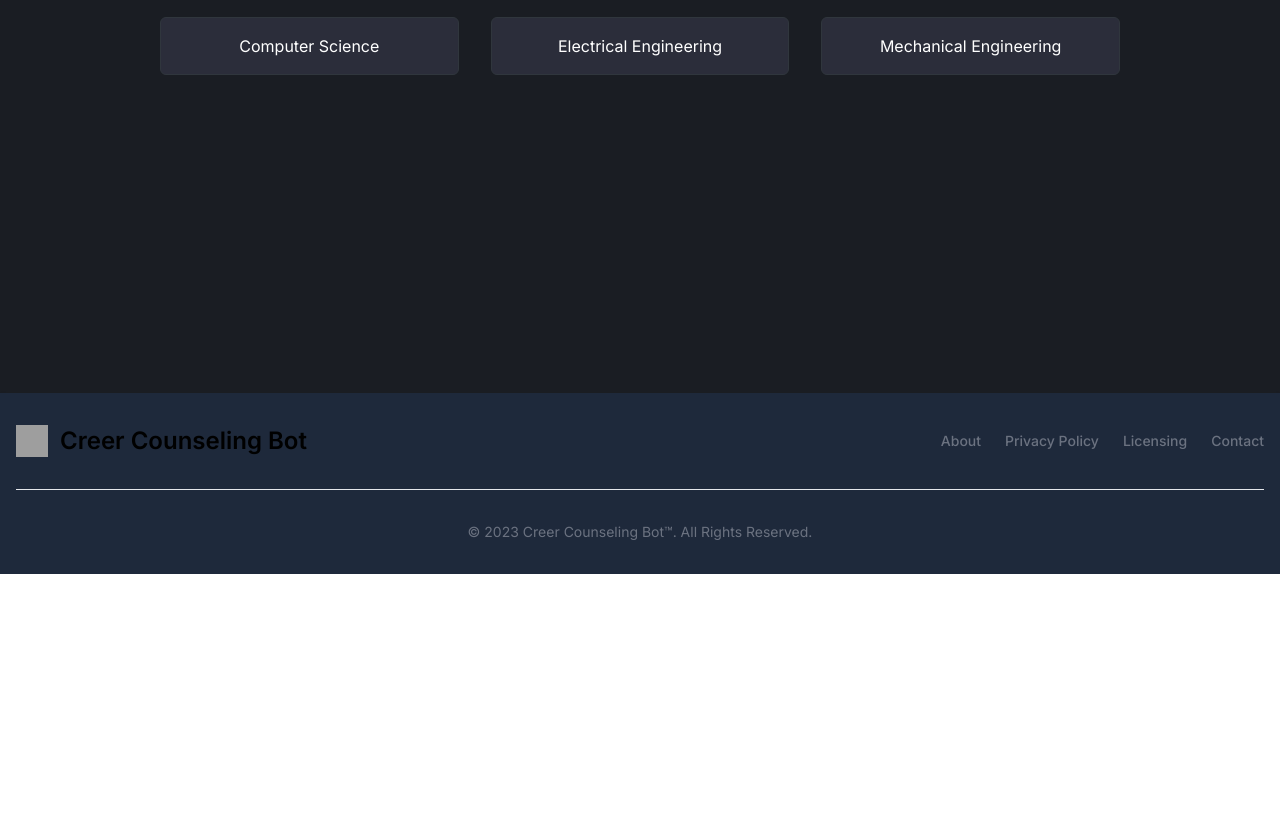
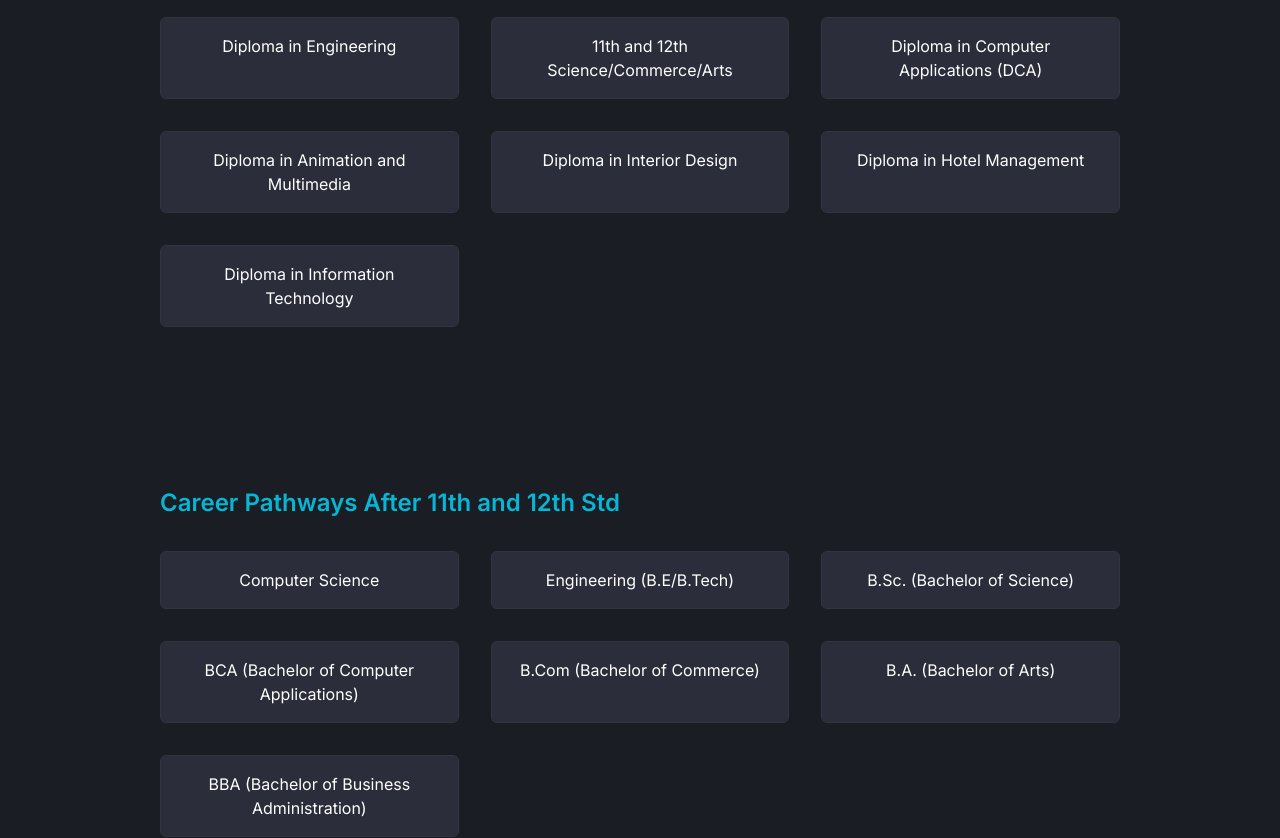
Before and after one commit to TechNodes2-0/careercounselingachatbot, a Next.js app in the folder careercounselingbot/: page /Pathways in a window 1280 px wide. Shown: the part 480-1318 px from the top of the page. Before the commit the page ends 1054 px from the top, so only its background shows below. Built offline with nearby package versions, Linux system fonts and the light colour scheme; no server answers; grey boxes are pictures that could not be loaded.

Commit message:
Update career pathways page

```diff
--- a/careercounselingbot/app/(root)/Pathways/page.jsx
+++ b/careercounselingbot/app/(root)/Pathways/page.jsx
@@ -5,13 +5,6 @@ const HeroSection = async () => {
   return (
     <div className="bg-[#1a1d23] min-h-screen text-white">
       <header className="py-20 text-center">
-        {/* <div className="bg-[#161b22] py-2 px-4 inline-block rounded-md">
-          <span className="text-blue-500">NEW</span> Announcing roadmaps for
-          teams.{" "}
-          <Link className="underline" href="#">
-            Learn more!
-          </Link>
-        </div> */}
         <h1 className="mb-4 text-5xl font-bold text-gradient">
           Career Pathways
         </h1>
@@ -23,7 +16,58 @@ const HeroSection = async () => {
       <section className="py-20">
         <div className="max-w-5xl px-8 mx-auto">
           <h2 className="mb-8 text-2xl font-semibold text-cyan-500">
-            B.Tech Pathways
+            Career Pathways After 10th Std
+          </h2>
+          <div className="grid grid-cols-3 gap-8">
+            <Link
+              className="block py-4 px-6 bg-[#2b2d3a] rounded-md text-center border border-[#30363d] hover:bg-[#30363d]"
+              href="/Pathways/ComputerScience"
+            >
+              Diploma in Engineering
+            </Link>
+            <Link
+              className="block py-4 px-6 bg-[#2b2d3a] rounded-md text-center border border-[#30363d] hover:bg-[#30363d]"
+              href="#"
+            >
+              11th and 12th Science/Commerce/Arts
+            </Link>
+            <Link
+              className="block py-4 px-6 bg-[#2b2d3a] rounded-md text-center border border-[#30363d] hover:bg-[#30363d]"
+              href="#"
+            >
+              Diploma in Computer Applications (DCA)
+            </Link>
+            <Link
+              className="block py-4 px-6 bg-[#2b2d3a] rounded-md text-center border border-[#30363d] hover:bg-[#30363d]"
+              href="#"
+            >
+              Diploma in Animation and Multimedia
+            </Link>
+            <Link
+              className="block py-4 px-6 bg-[#2b2d3a] rounded-md text-center border border-[#30363d] hover:bg-[#30363d]"
+              href="#"
+            >
+              Diploma in Interior Design
+            </Link>
+            <Link
+              className="block py-4 px-6 bg-[#2b2d3a] rounded-md text-center border border-[#30363d] hover:bg-[#30363d]"
+              href="#"
+            >
+              Diploma in Hotel Management
+            </Link>
+            <Link
+              className="block py-4 px-6 bg-[#2b2d3a] rounded-md text-center border border-[#30363d] hover:bg-[#30363d]"
+              href="#"
+            >
+              Diploma in Information Technology
+            </Link>
+          </div>
+        </div>
+      </section>
+      <section className="py-20">
+        <div className="max-w-5xl px-8 mx-auto">
+          <h2 className="mb-8 text-2xl font-semibold text-cyan-500">
+            Career Pathways After 11th and 12th Std
           </h2>
           <div className="grid grid-cols-3 gap-8">
             <Link
@@ -36,13 +80,37 @@ const HeroSection = async () => {
               className="block py-4 px-6 bg-[#2b2d3a] rounded-md text-center border border-[#30363d] hover:bg-[#30363d]"
               href="#"
             >
-              Electrical Engineering
+              Engineering (B.E/B.Tech)
             </Link>
             <Link
               className="block py-4 px-6 bg-[#2b2d3a] rounded-md text-center border border-[#30363d] hover:bg-[#30363d]"
               href="#"
             >
-              Mechanical Engineering
+              B.Sc. (Bachelor of Science)
+            </Link>
+            <Link
+              className="block py-4 px-6 bg-[#2b2d3a] rounded-md text-center border border-[#30363d] hover:bg-[#30363d]"
+              href="#"
+            >
+              BCA (Bachelor of Computer Applications)
+            </Link>
+            <Link
+              className="block py-4 px-6 bg-[#2b2d3a] rounded-md text-center border border-[#30363d] hover:bg-[#30363d]"
+              href="#"
+            >
+              B.Com (Bachelor of Commerce)
+            </Link>
+            <Link
+              className="block py-4 px-6 bg-[#2b2d3a] rounded-md text-center border border-[#30363d] hover:bg-[#30363d]"
+              href="#"
+            >
+              B.A. (Bachelor of Arts)
+            </Link>
+            <Link
+              className="block py-4 px-6 bg-[#2b2d3a] rounded-md text-center border border-[#30363d] hover:bg-[#30363d]"
+              href="#"
+            >
+              BBA (Bachelor of Business Administration)
             </Link>
           </div>
         </div>
```
